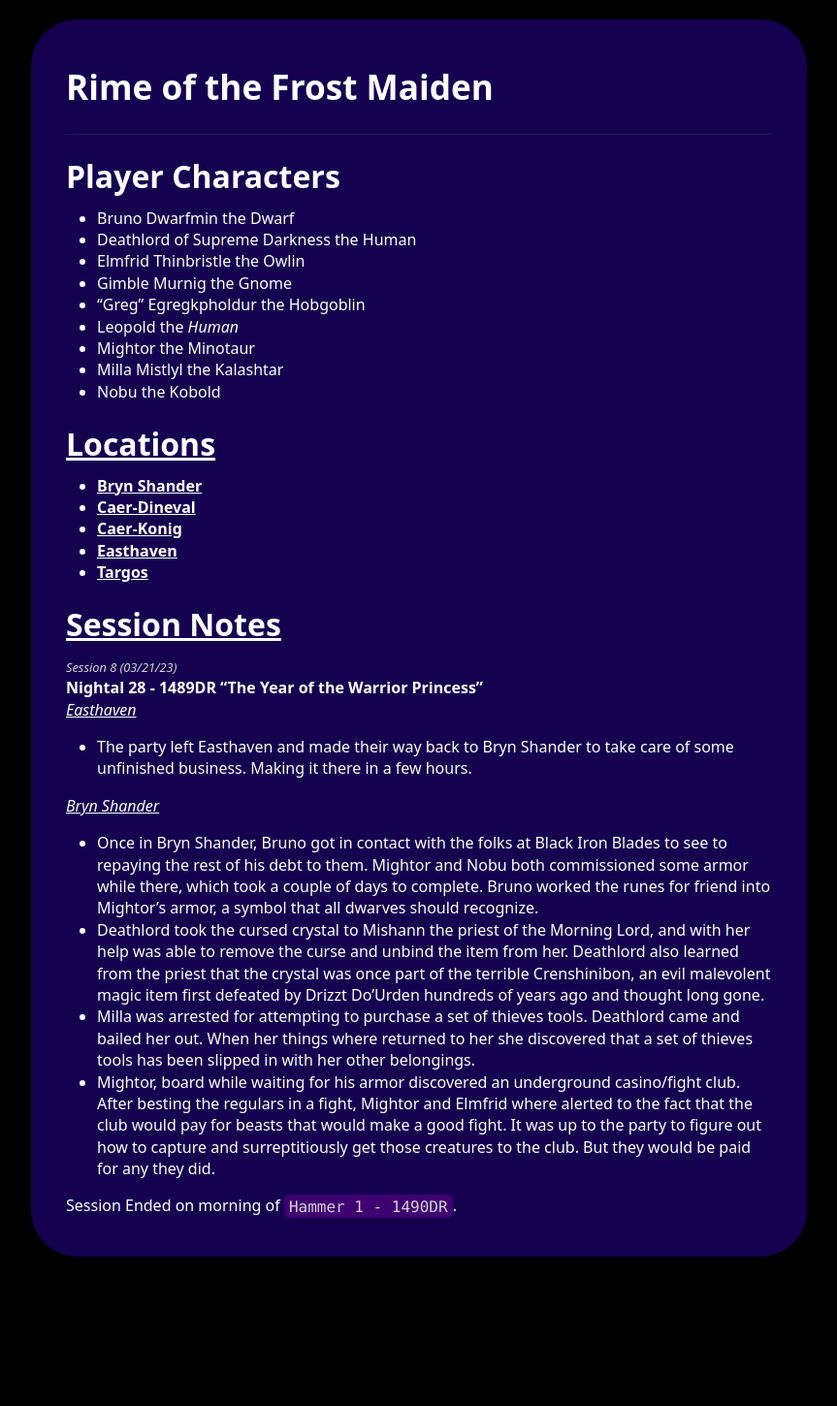
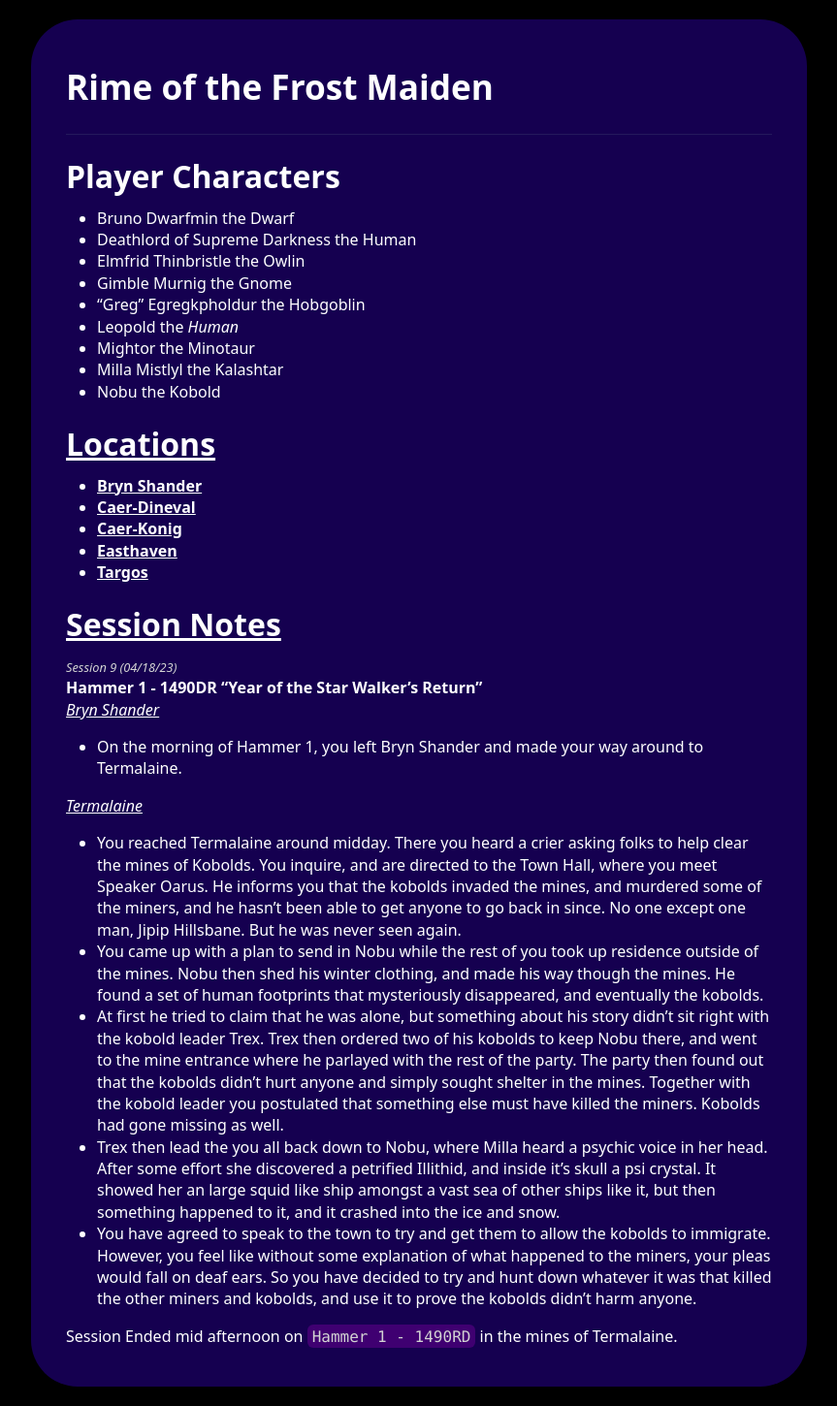
Before and after one commit to GMTim/RimeOfTheFrostMaiden, a Jekyll site: the page built from index.md, in a window 1280 px wide. Shown: the whole page at 97% size, without its empty margins (208-1071 px from the left). Built offline with Jekyll 4.4.1, drawn with Linux system fonts in a browser that asks for light colours; before the commit the page ends 1316 px from its top, so only the background shows below that.

Commit message:
Added session 9.

```diff
--- a/index.md
+++ b/index.md
@@ -19,21 +19,21 @@
 - [**Targos**](./locations/targos.md)
 
 ## [Session Notes](./past-sessions.md)
-<em class="subtext">Session 8 (03/21/23)</em>
-**Nightal 28 - 1489DR “The Year of the Warrior Princess”**
-_[Easthaven](./locations/easthaven.md)_
-
-- The party left Easthaven and made their way back to Bryn Shander to take care of some unfinished business. Making it there in a few hours.
-
+<em class="subtext">Session 9 (04/18/23)</em>
+**Hammer 1 - 1490DR “Year of the Star Walker's Return”**
 _[Bryn Shander](./locations/bryn-shander.md)_
 
-- Once in Bryn Shander, Bruno got in contact with the folks at Black Iron Blades to see to repaying the rest of his debt to them. Mightor and Nobu both commissioned some armor while there, which took a couple of days to complete. Bruno worked the runes for friend into Mightor’s armor, a symbol that all dwarves should recognize.
-- Deathlord took the cursed crystal to Mishann the priest of the Morning Lord, and with her help was able to remove the curse and unbind the item from her. Deathlord also learned from the priest that the crystal was once part of the terrible Crenshinibon, an evil malevolent magic item first defeated by Drizzt Do’Urden hundreds of years ago and thought long gone.
-- Milla was arrested for attempting to purchase a set of thieves tools. Deathlord came and bailed her out. When her things where returned to her she discovered that a set of thieves tools has been slipped in with her other belongings.
-- Mightor, board while waiting for his armor discovered an underground casino/fight club. After besting the regulars in a fight, Mightor and Elmfrid where alerted to the fact that the club would pay for beasts that would make a good fight. It was up to the party to figure out how to capture and surreptitiously get those creatures to the club. But they would be paid for any they did.
+- On the morning of Hammer 1, you left Bryn Shander and made your way around to Termalaine.
 
+_[Termalaine](./locations/termalaine.md)_
 
-Session Ended on morning of `Hammer 1 - 1490DR`.
+- You reached Termalaine around midday. There you heard a crier asking folks to help clear the mines of Kobolds. You inquire, and are directed to the Town Hall, where you meet Speaker Oarus. He informs you that the kobolds invaded the mines, and murdered some of the miners, and he hasn't been able to get anyone to go back in since. No one except one man, Jipip Hillsbane. But he was never seen again.
+- You came up with a plan to send in Nobu while the rest of you took up residence outside of the mines. Nobu then shed his winter clothing, and made his way though the mines. He found a set of human footprints that mysteriously disappeared, and eventually the kobolds.
+- At first he tried to claim that he was alone, but something about his story didn't sit right with the kobold leader Trex. Trex then ordered two of his kobolds to keep Nobu there, and went to the mine entrance where he parlayed with the rest of the party. The party then found out that the kobolds didn't hurt anyone and simply sought shelter in the mines. Together with the kobold leader you postulated that something else must have killed the miners. Kobolds had gone missing as well.
+- Trex then lead the you all back down to Nobu, where Milla heard a psychic voice in her head. After some effort she discovered a petrified Illithid, and inside it's skull a psi crystal. It showed her an large squid like ship amongst a vast sea of other ships like it, but then something happened to it, and it crashed into the ice and snow.
+- You have agreed to speak to the town to try and get them to allow the kobolds to immigrate. However, you feel like without some explanation of what happened to the miners, your pleas would fall on deaf ears. So you have decided to try and hunt down whatever it was that killed the other miners and kobolds, and use it to prove the kobolds didn't harm anyone.
+
+Session Ended mid afternoon on `Hammer 1 - 1490RD` in the mines of Termalaine.
 
 <script>
     function shuffleArray(array) {
```
Also changed, not shown: locations/bryn-shander.md (+1 -0 lines), locations/easthaven.md (+3 -0 lines), locations/termalaine.md (added, +18 -0 lines), past-sessions.md (+21 -1 lines).
